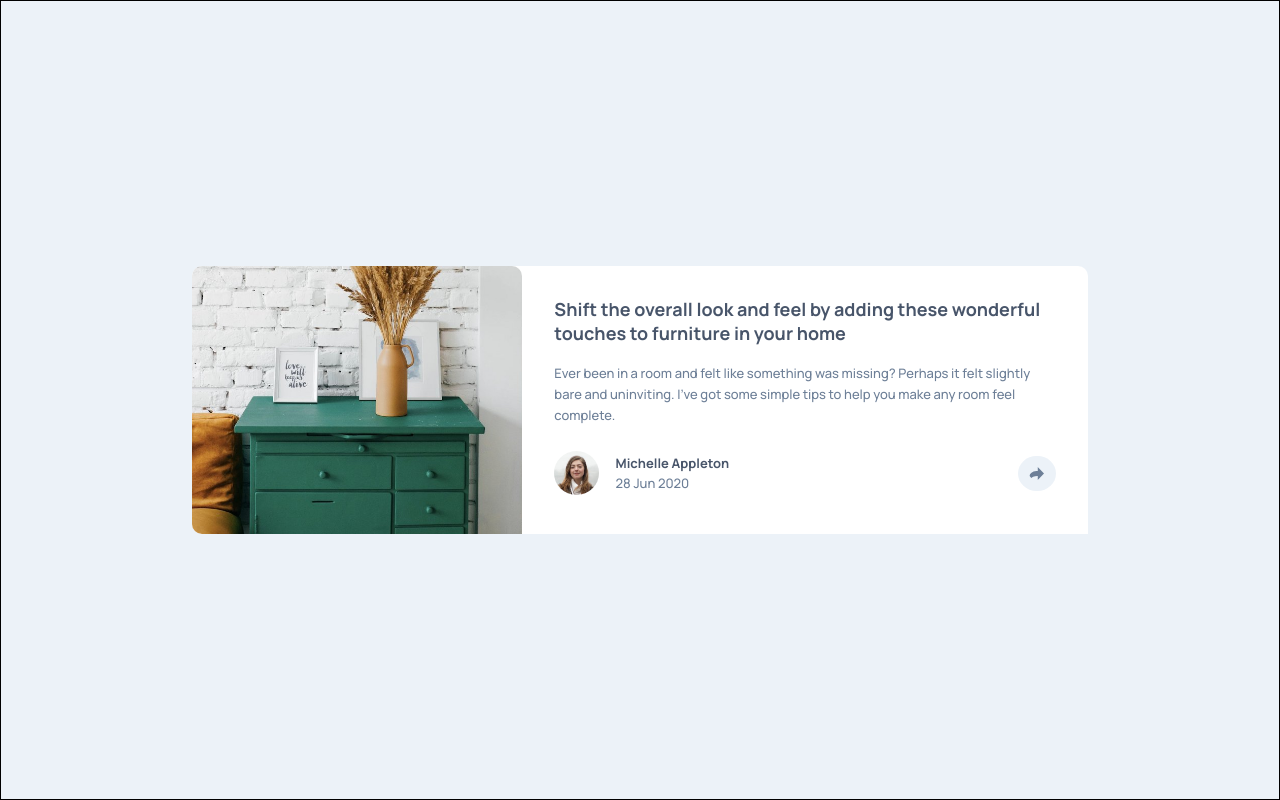
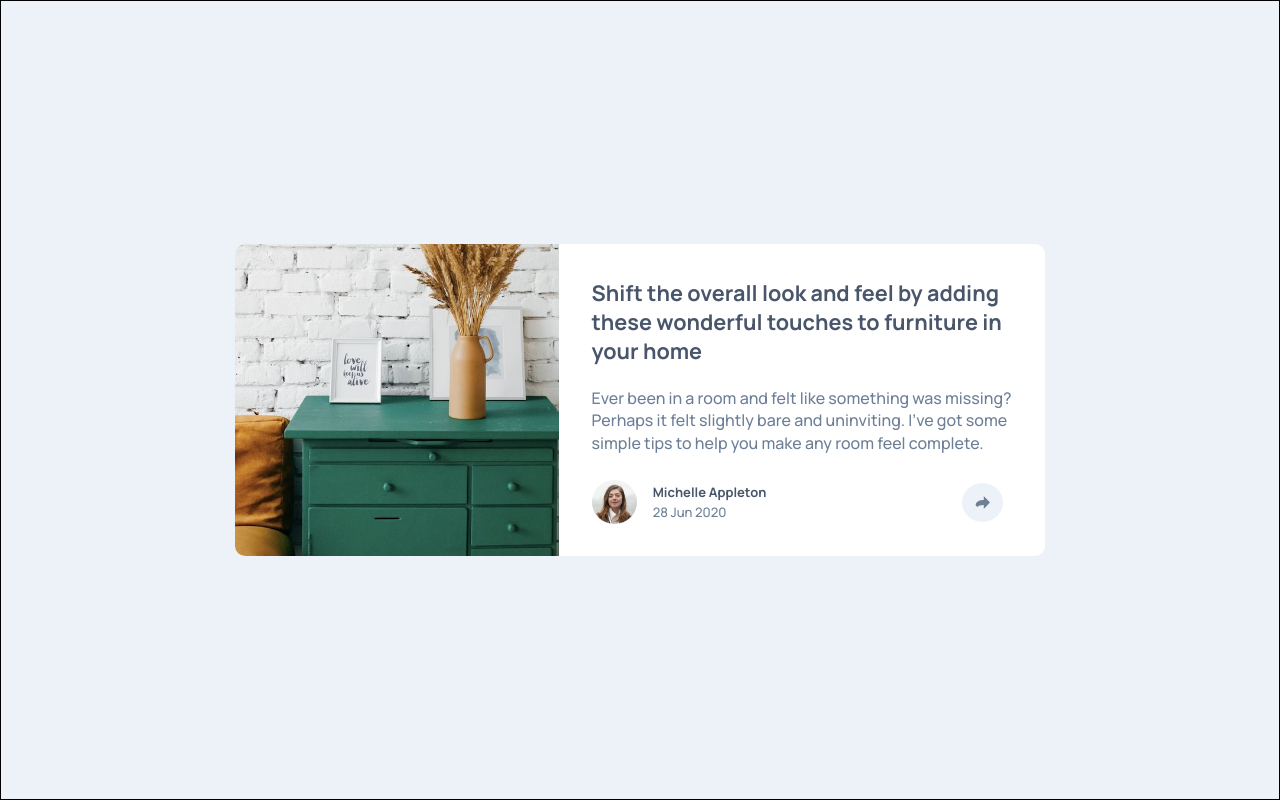
Before and after one commit to UloakuObi/article-preview-component, a React (Vite) app: page / in a window 1280 px wide. Built offline with nearby package versions, Linux system fonts and the light colour scheme.

Commit message:
Update styles

```diff
--- a/styles.css
+++ b/styles.css
@@ -48,11 +48,14 @@ section.article-card {
     /* border: 1px solid red; */
 }
 
-section.article-card,
-.main-img {
-    border-top-right-radius: 10px;
-    border-top-left-radius: 10px;
+@media (max-width: 1020px) {
+    section.article-card,
+    .main-img {
+        border-top-right-radius: 10px;
+        border-top-left-radius: 10px;
+    }
 }
+
 
 .main-img {
     width: 100%;
@@ -141,14 +144,32 @@ article > p {
 @media (min-width: 1020px) {
     section.article-card {
         flex-direction: row;
-        min-width: clamp(70vw, 38rem,75vw);
+        /* min-width: clamp(60vw, 38rem,75vw); */
+        width: 810px;
     }
+
+    article {
+        padding-bottom: 2rem;
+    }
+
+    article > h1 {
+        font-size: 1.35rem;
+    }
+
+    article > p {
+        font-size: 1rem;
+        line-height: 1.4;
+    }
+
 
     /* section.article-card > * {
         flex: 1;
     } */
 
-    section.article-card,
+    section.article-card {
+        border-radius: 10px;
+    }
+
     .main-img {
         border-top-left-radius: 10px;
         border-bottom-left-radius: 10px;
@@ -156,8 +177,8 @@ article > p {
     }
 
     .main-img {
-        border-top-right-radius: none;
-        border-bottom-right-radius: none;
+        /* border-top-right-radius: none;
+        border-bottom-right-radius: none; */
         width: 100%;
         height: 100%;
         object-fit: cover;
@@ -166,10 +187,17 @@ article > p {
     }
 
     .main-img-wrapper {
-        min-width: calc(100% - 85%);
+        min-width: calc(100% - 60%);
         min-height: 100%;
-        overflow: hidden;
+        /* overflow: hidden; */
+    }
+
+    .share-icon {
+        padding: 1em;
+        margin-right: .75em;
     }
 
 
+
+
 }
```
